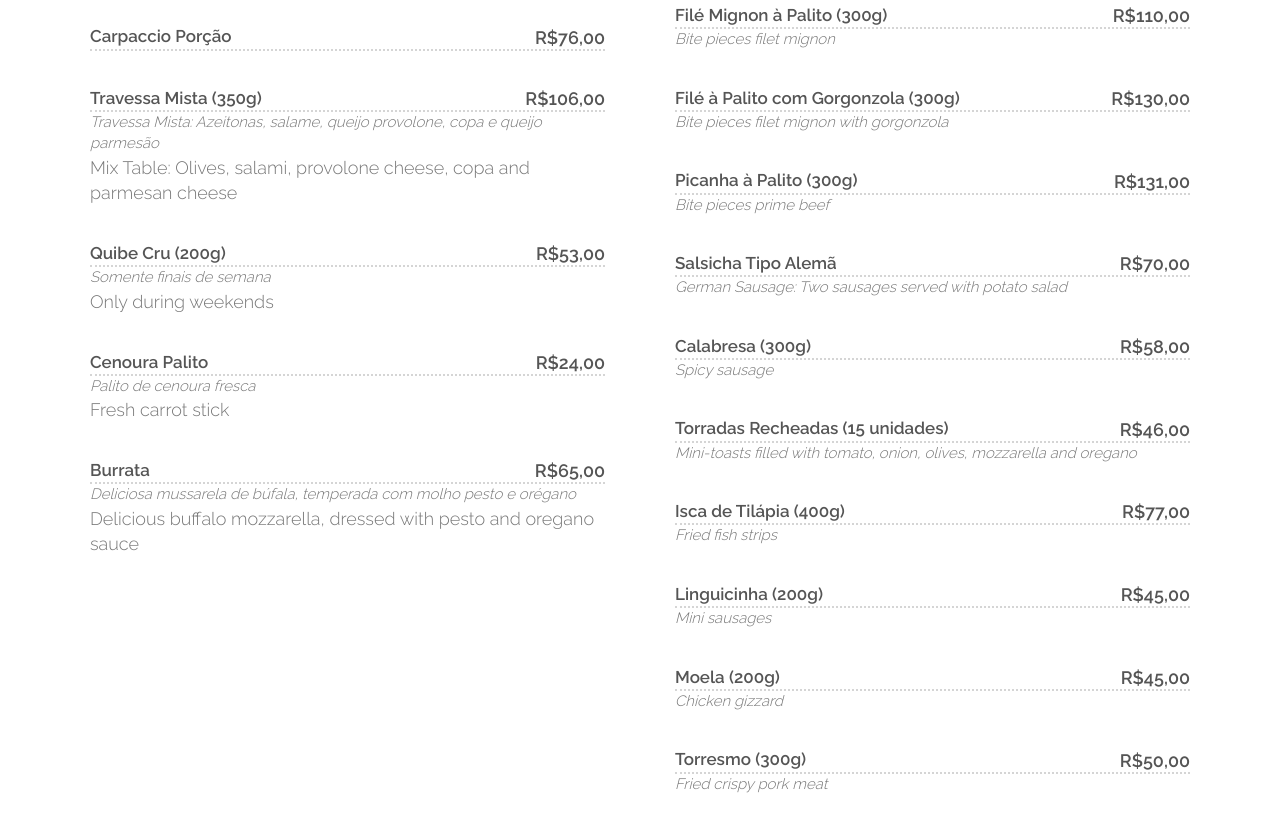
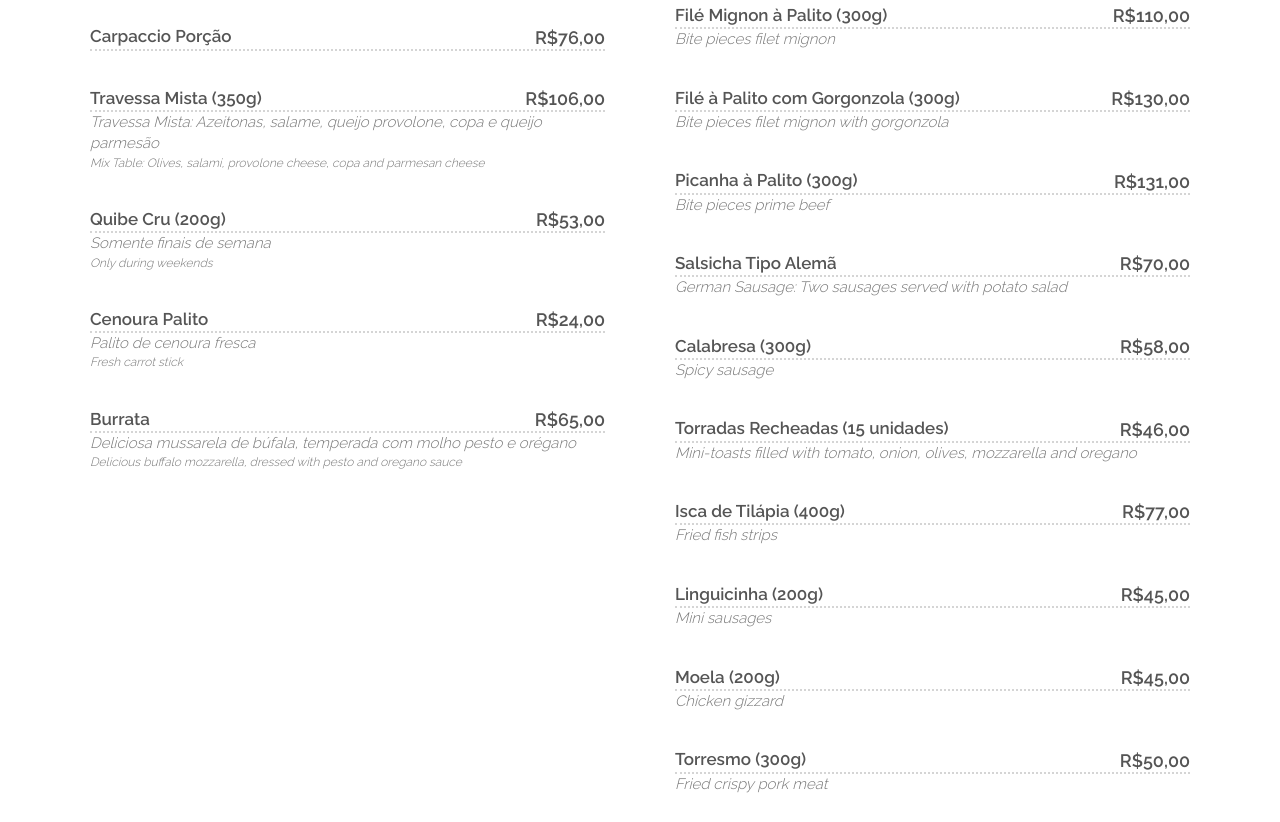
Before and after one commit to marceloltavares/pietro, a plain HTML site: page index.html in a window 1280 px wide. Shown: the part 2538-3360 px from the top of the page. Drawn offline with nearby package versions, Linux system fonts and the light colour scheme.

Commit message:
Update style.css

```diff
--- a/css/style.css
+++ b/css/style.css
@@ -287,6 +287,10 @@ header .intro-text {
 #restaurant-menu .menu-item-description {
 	font-style: italic;
 	font-size: 15px;
+}
+#restaurant-menu .menu-item-description-english {
+	font-style: italic;
+	font-size: 12px;
 }
 #restaurant-menu .menu-item-price {
 	float: right;
```
